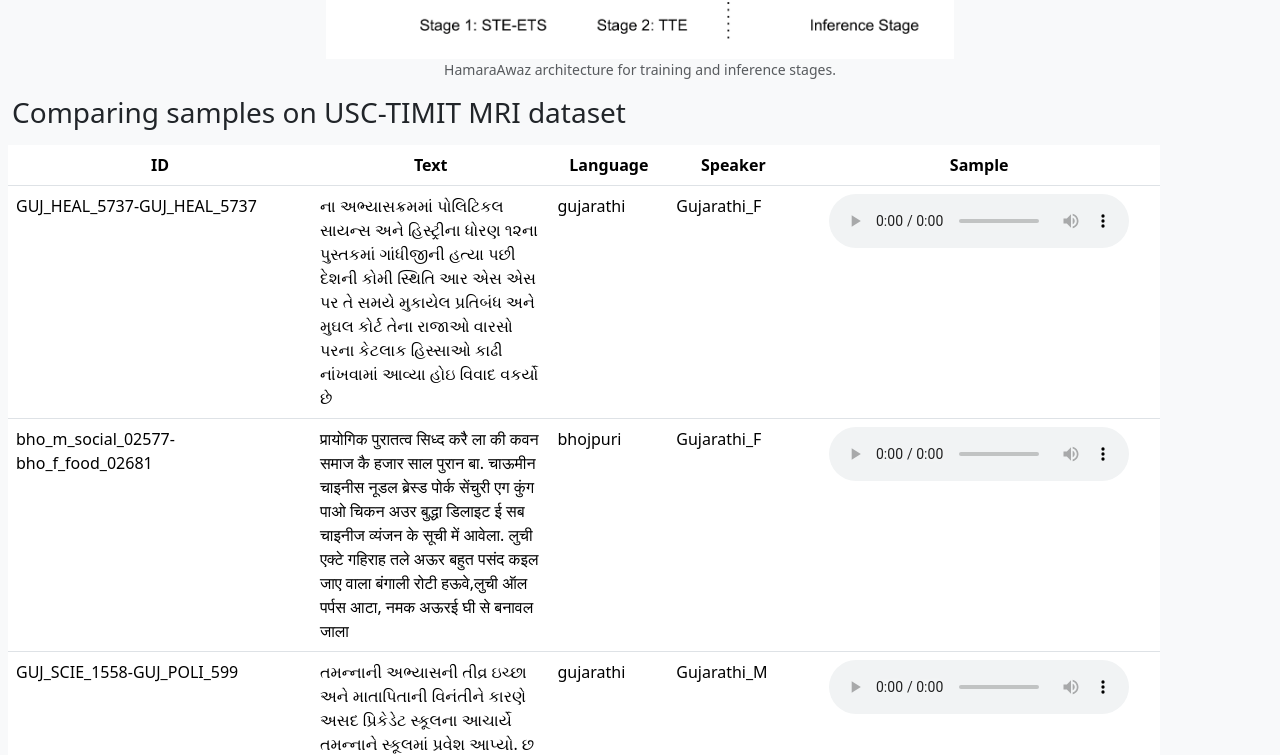
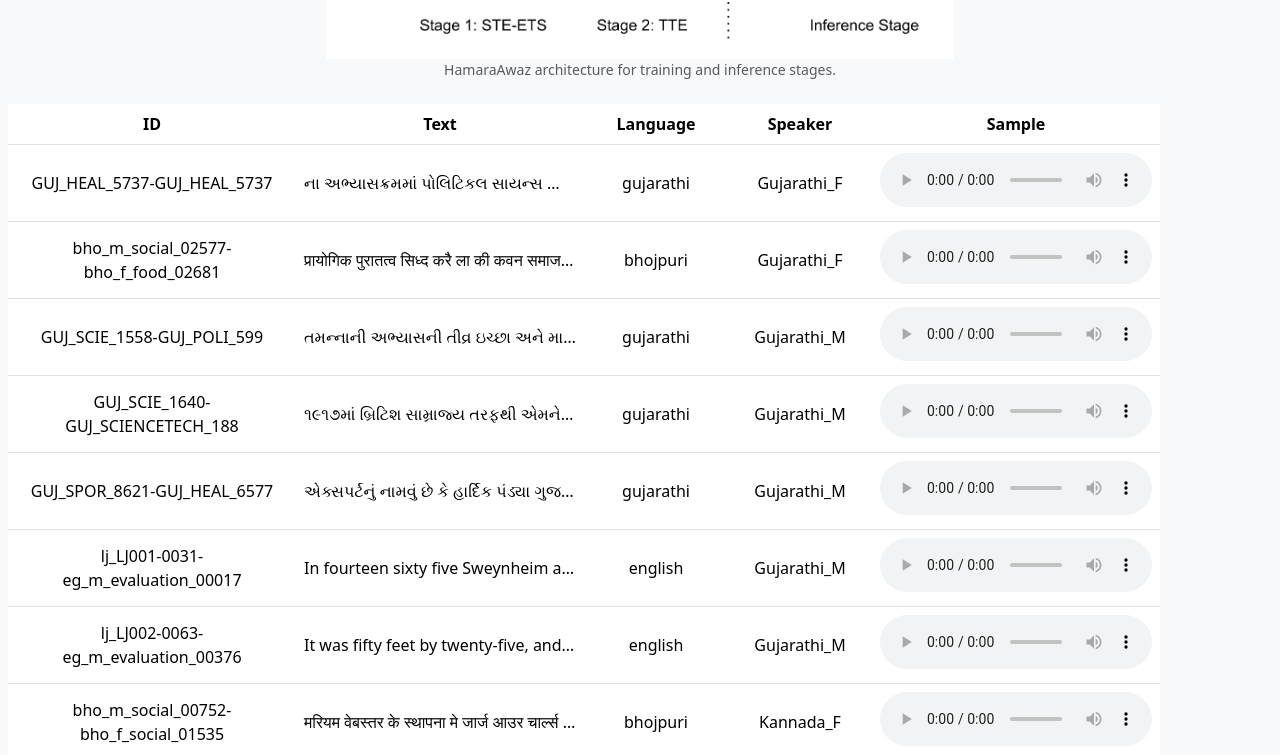
Before and after one commit to parrot-tts/HamaraAwaz, a plain HTML site: page index.html in a window 1280 px wide. Shown: the part 1278-2033 px from the top of the page. Drawn offline with nearby package versions, Linux system fonts and the light colour scheme.

Commit message:
added samples

```diff
--- a/index.html
+++ b/index.html
@@ -49,8 +49,28 @@
         }
 
         .table {
-            margin: auto;
-            width: 90%;
+        margin: auto;
+        width: 90%;
+        table-layout: fixed;
+        }
+
+        .table th,
+        .table td {
+            text-align: center;
+            vertical-align: middle;
+        }
+
+        .table th:nth-child(2),
+        .table td:nth-child(2) {
+            white-space: nowrap;
+            overflow: hidden;
+            text-overflow: ellipsis;
+            max-width: 250px; /* Adjust this value as needed */
+        }
+
+        .table td audio {
+            display: inline-block;
+            max-width: 100%;
         }
     </style>
 </head>
@@ -104,9 +124,6 @@
             </figure>
         </div>
 
-        <div class="row">
-            <h3>Comparing samples on USC-TIMIT MRI dataset</h3>
-        </div>
         <div class="row d-flex ">
             <table class="table  m-2">
                 <thead>
```
